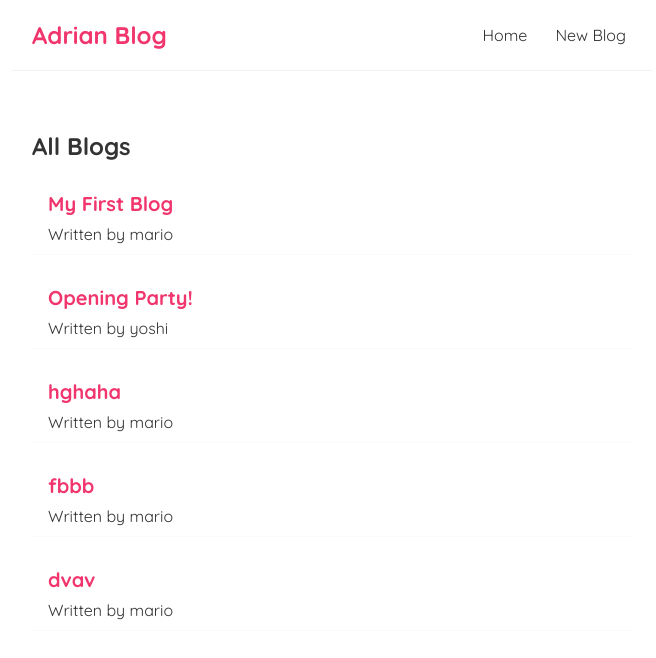
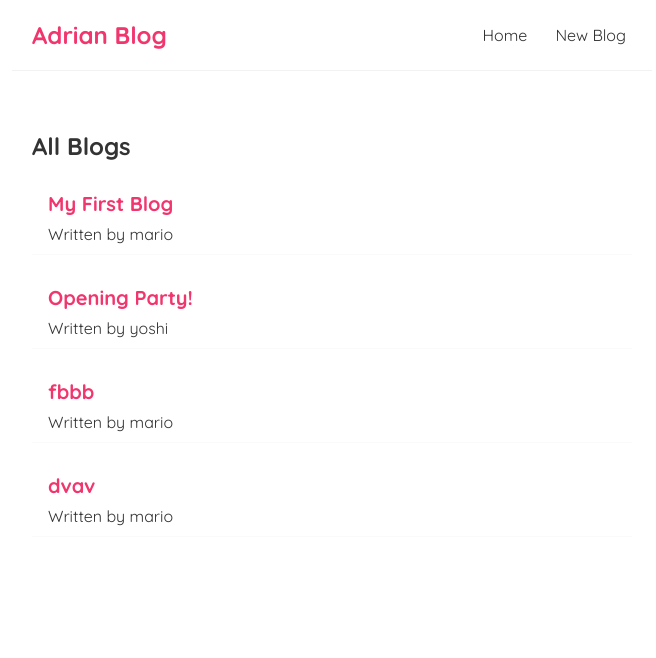
Before and after one commit to Adriantutuianu/react-2022, a React (Create React App) app: page / in a window 1280 px wide. Shown: the top 658 px of the page, without its empty margins (308-964 px from the left). Built offline with nearby package versions, Linux system fonts and the light colour scheme; data requests are answered from the project's data file.

Commit message:
Added functionality to delete blogs

```diff
--- a/data/db.json
+++ b/data/db.json
@@ -13,12 +13,6 @@
       "id": 2
     },
     {
-      "title": "hghaha",
-      "body": "hhhhhhh",
-      "author": "mario",
-      "id": 3
-    },
-    {
       "title": "fbbb",
       "body": "bbb",
       "author": "mario",
--- a/src/BlogDetails.js
+++ b/src/BlogDetails.js
@@ -1,5 +1,8 @@
 import React from "react";
-import { useParams } from "react-router-dom/cjs/react-router-dom.min";
+import {
+  useHistory,
+  useParams,
+} from "react-router-dom/cjs/react-router-dom.min";
 import useFetch from "./useFetch";
 
 const BlogDetails = () => {
@@ -9,6 +12,16 @@
     error,
     isPending,
   } = useFetch("  http://localhost:8000/blogs/" + id);
+  const history = useHistory();
+
+  const handleClick = () => {
+    fetch("  http://localhost:8000/blogs/" + blog.id, {
+      method: "DELETE",
+    }).then(() => {
+      history.push("/");
+    });
+  };
+
   return (
     <div className="blog-details">
       {isPending && <div>Loading...</div>}
@@ -18,6 +31,7 @@
           <h2>{blog.title}</h2>
           <p>Written by{blog.author}</p>
           <div>{blog.body}</div>
+          <button onClick={handleClick}>delete</button>
         </article>
       )}
     </div>
```
